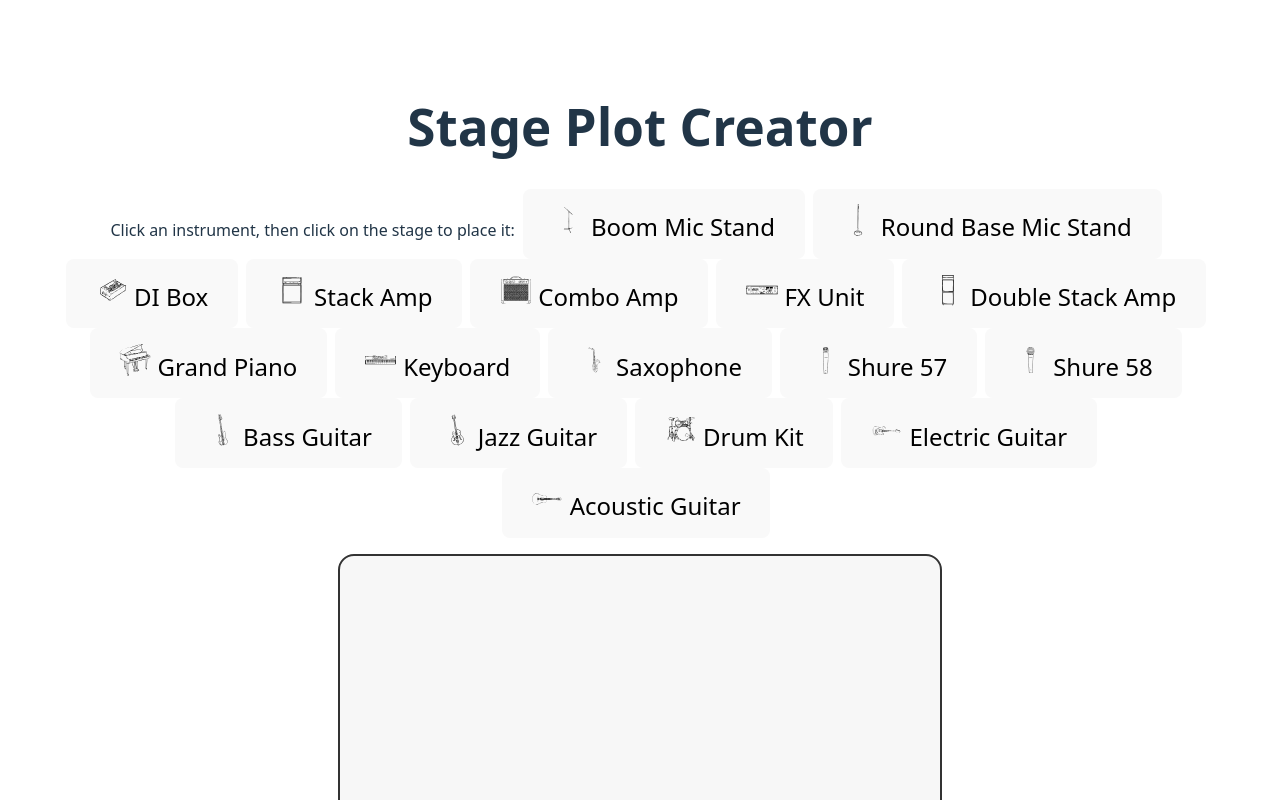
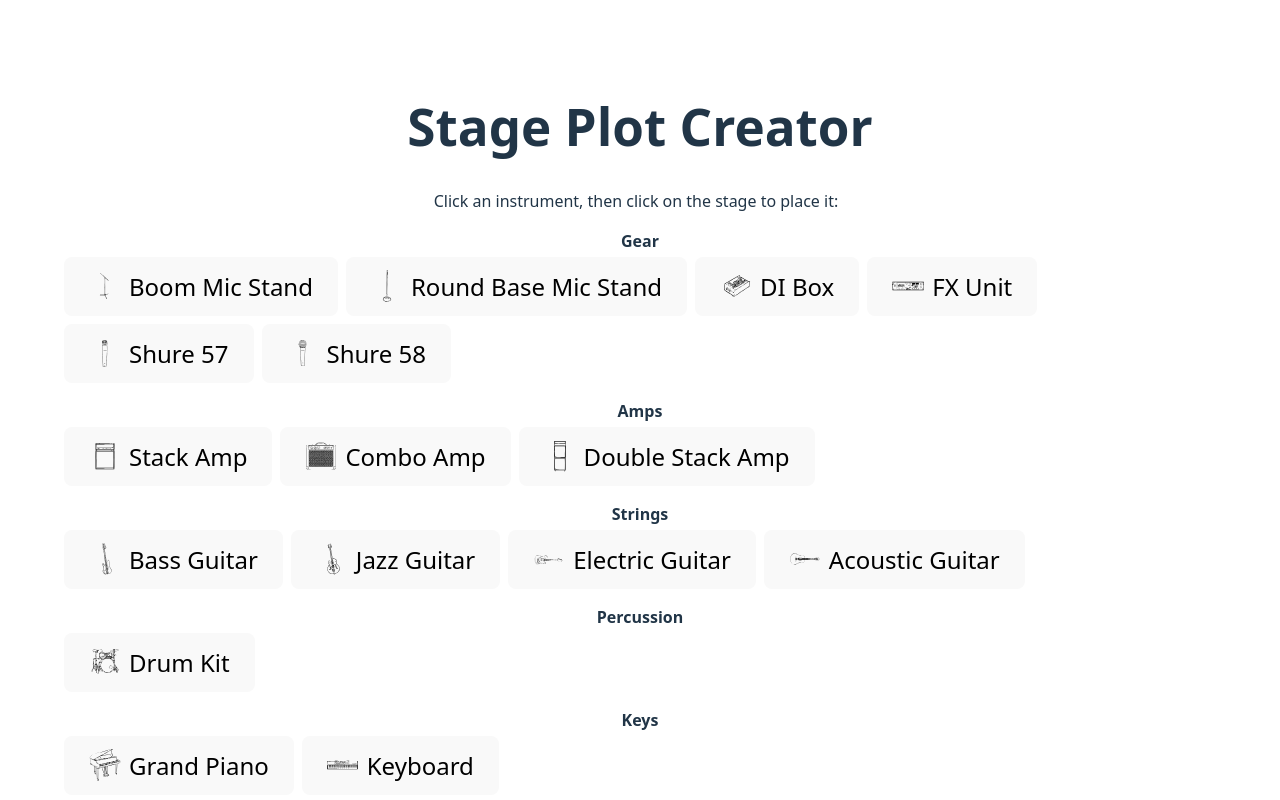
Before and after one commit to 709macdonald/stage-plot-creator, a React (Vite) app: page / in a window 1280 px wide. Shown: the top 800 px of the page. Built offline with nearby package versions, Linux system fonts and the light colour scheme.

Commit message:
organizes instrument palette

```diff
--- a/src/App.jsx
+++ b/src/App.jsx
@@ -2,7 +2,6 @@ import { useState, useRef } from "react";
 import "./App.css";
 import InstrumentPalette from "./components/InstrumentPalette.jsx";
 import Stage from "./components/Stage.jsx";
-// Import all SVGs as React components
 import BoomMicStand from "./SVGIcons/Boom Mic Stand.svg?react";
 import RoundBaseMicStand from "./SVGIcons/Round Base Mic Stand.svg?react";
 import DIBox from "./SVGIcons/DI box.svg?react";
@@ -21,7 +20,10 @@ import DrumKit from "./SVGIcons/Drum Kit.svg?react";
 import ElectricGuitar from "./SVGIcons/Electric Guitar.svg?react";
 import AcousticGuitar from "./SVGIcons/Acoustic Guitar.svg?react";
 
-const INSTRUMENTS = [
+const INSTRUMENT_CATEGORIES = [
+  {
+    name: "Gear",
+    items: [
       {
         name: "Boom Mic Stand",
         icon: <BoomMicStand style={{ width: 32, height: 32 }} />,
@@ -31,21 +33,31 @@ const INSTRUMENTS = [
         icon: <RoundBaseMicStand style={{ width: 32, height: 32 }} />,
       },
       { name: "DI Box", icon: <DIBox style={{ width: 32, height: 32 }} /> },
-  { name: "Stack Amp", icon: <StackAmp style={{ width: 32, height: 32 }} /> },
-  { name: "Combo Amp", icon: <ComboAmp style={{ width: 32, height: 32 }} /> },
       { name: "FX Unit", icon: <FXUnit style={{ width: 32, height: 32 }} /> },
+      { name: "Shure 57", icon: <Shure57 style={{ width: 32, height: 32 }} /> },
+      { name: "Shure 58", icon: <Shure58 style={{ width: 32, height: 32 }} /> },
+    ],
+  },
+  {
+    name: "Amps",
+    items: [
+      {
+        name: "Stack Amp",
+        icon: <StackAmp style={{ width: 32, height: 32 }} />,
+      },
+      {
+        name: "Combo Amp",
+        icon: <ComboAmp style={{ width: 32, height: 32 }} />,
+      },
       {
         name: "Double Stack Amp",
         icon: <DoubleStackAmp style={{ width: 32, height: 32 }} />,
       },
+    ],
+  },
   {
-    name: "Grand Piano",
-    icon: <GrandPiano style={{ width: 32, height: 32 }} />,
-  },
-  { name: "Keyboard", icon: <Keyboard style={{ width: 32, height: 32 }} /> },
-  { name: "Saxophone", icon: <Saxophone style={{ width: 32, height: 32 }} /> },
-  { name: "Shure 57", icon: <Shure57 style={{ width: 32, height: 32 }} /> },
-  { name: "Shure 58", icon: <Shure58 style={{ width: 32, height: 32 }} /> },
+    name: "Strings",
+    items: [
       {
         name: "Bass Guitar",
         icon: <BassGuitar style={{ width: 32, height: 32 }} />,
@@ -54,7 +66,6 @@ const INSTRUMENTS = [
         name: "Jazz Guitar",
         icon: <JazzGuitar style={{ width: 32, height: 32 }} />,
       },
-  { name: "Drum Kit", icon: <DrumKit style={{ width: 32, height: 32 }} /> },
       {
         name: "Electric Guitar",
         icon: <ElectricGuitar style={{ width: 32, height: 32 }} />,
@@ -62,6 +73,36 @@ const INSTRUMENTS = [
       {
         name: "Acoustic Guitar",
         icon: <AcousticGuitar style={{ width: 32, height: 32 }} />,
+      },
+    ],
+  },
+  {
+    name: "Percussion",
+    items: [
+      { name: "Drum Kit", icon: <DrumKit style={{ width: 32, height: 32 }} /> },
+    ],
+  },
+  {
+    name: "Keys",
+    items: [
+      {
+        name: "Grand Piano",
+        icon: <GrandPiano style={{ width: 32, height: 32 }} />,
+      },
+      {
+        name: "Keyboard",
+        icon: <Keyboard style={{ width: 32, height: 32 }} />,
+      },
+    ],
+  },
+  {
+    name: "Other",
+    items: [
+      {
+        name: "Saxophone",
+        icon: <Saxophone style={{ width: 32, height: 32 }} />,
+      },
+    ],
   },
 ];
 
@@ -137,7 +178,7 @@ function App() {
     <div className="app-container" style={{ padding: 32 }}>
       <h1>Stage Plot Creator</h1>
       <InstrumentPalette
-        instruments={INSTRUMENTS}
+        categories={INSTRUMENT_CATEGORIES}
         selectedInstrument={selectedInstrument}
         onSelect={handlePaletteClick}
       />
--- a/src/components/InstrumentPalette.jsx
+++ b/src/components/InstrumentPalette.jsx
@@ -1,17 +1,20 @@
 import React from "react";
 
-function InstrumentPalette({ instruments, selectedInstrument, onSelect }) {
+function InstrumentPalette({ categories, selectedInstrument, onSelect }) {
   return (
     <div style={{ marginBottom: 16 }}>
       <span style={{ marginRight: 8 }}>
         Click an instrument, then click on the stage to place it:
       </span>
-      {instruments.map((inst) => (
+      {categories.map((cat) => (
+        <div key={cat.name} style={{ marginTop: 16 }}>
+          <div style={{ fontWeight: "bold", marginBottom: 4 }}>{cat.name}</div>
+          <div style={{ display: "flex", flexWrap: "wrap", gap: 8 }}>
+            {cat.items.map((inst) => (
               <button
                 key={inst.name}
                 onClick={() => onSelect(inst)}
                 style={{
-            marginRight: 8,
                   fontSize: 24,
                   cursor: "pointer",
                   background:
@@ -22,10 +25,18 @@ function InstrumentPalette({ instruments, selectedInstrument, onSelect }) {
                     selectedInstrument && selectedInstrument.name === inst.name
                       ? "2px solid #3399ff"
                       : "",
+                  display: "flex",
+                  alignItems: "center",
+                  gap: 8,
+                  padding: "0.5em 1em",
                 }}
               >
-          {inst.icon} {inst.name}
+                {inst.icon}
+                <span>{inst.name}</span>
               </button>
+            ))}
+          </div>
+        </div>
       ))}
     </div>
   );
```
Lines whose indentation alone changed are shown as unchanged.
